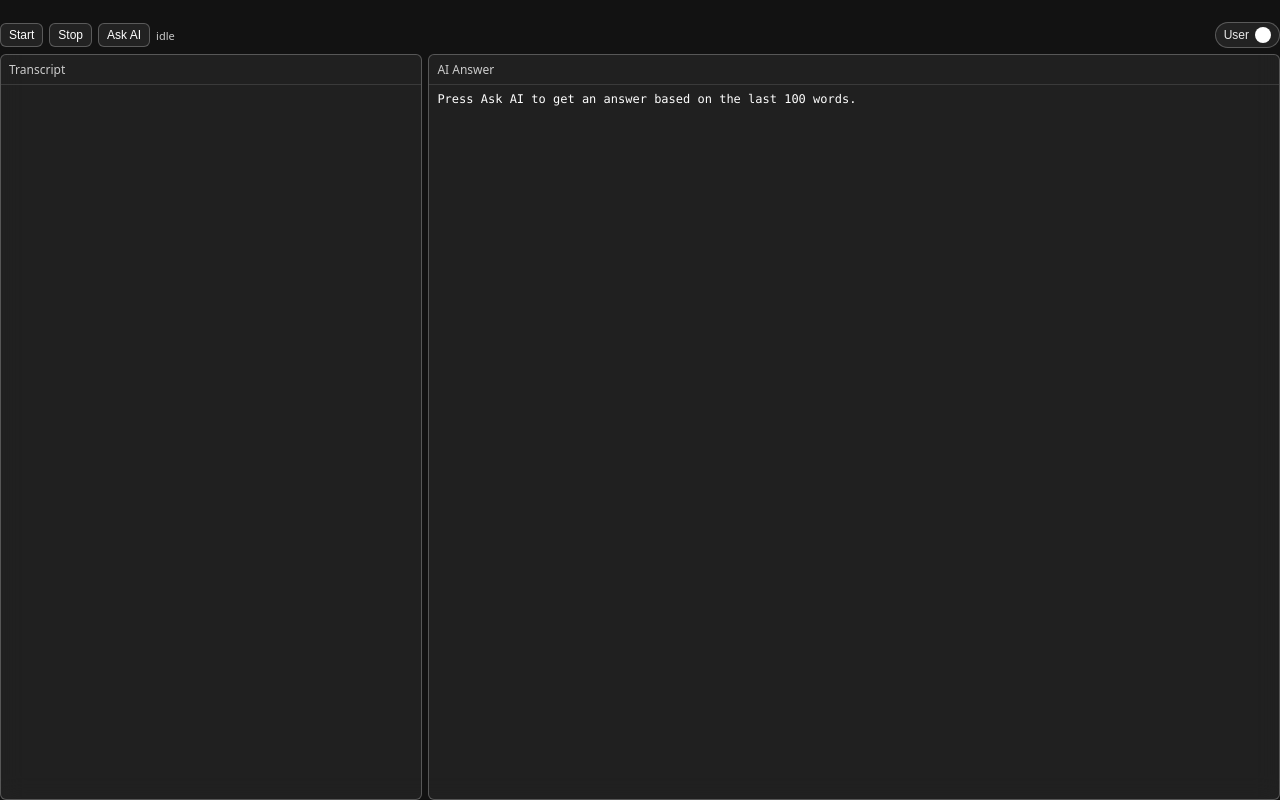
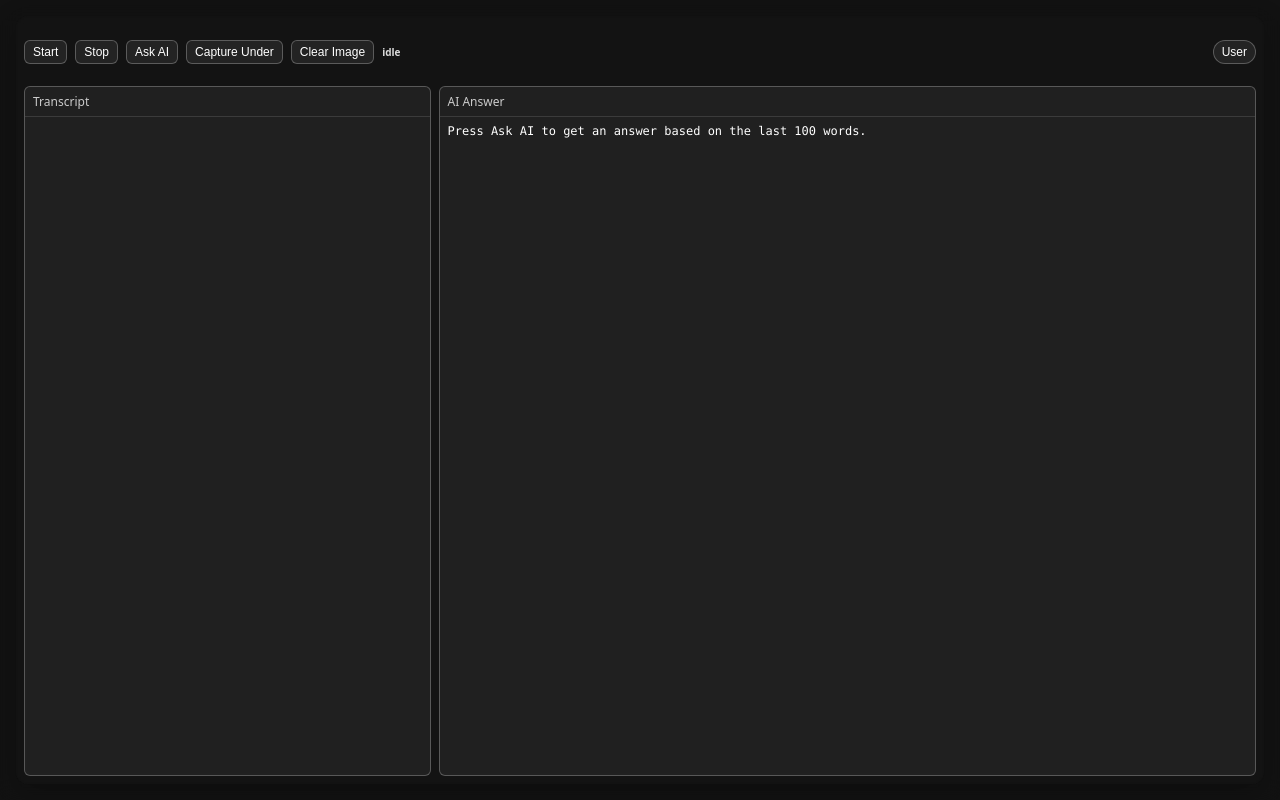
Before and after one commit to SharkFishDeveloper/Cluley-clone, a React (Vite) app: page / in a window 1280 px wide. Built offline with nearby package versions, Linux system fonts and the light colour scheme.

Commit message:
added under image

```diff
--- a/dist-electron/preload.mjs
+++ b/dist-electron/preload.mjs
@@ -20,3 +20,6 @@ electron.contextBridge.exposeInMainWorld("ipcRenderer", {
   // You can expose other APTs you need here.
   // ...
 });
+electron.contextBridge.exposeInMainWorld("electronAPI", {
+  getUnderlayCropInfo: () => electron.ipcRenderer.invoke("get-underlay-crop-info")
+});
--- a/src/App.css
+++ b/src/App.css
@@ -251,3 +251,15 @@ html, body, #root {
 /* .toggle-label {
   padding-left: 10px;
 } */
+
+.status.idle { background-color: #6366f1; }
+.status.connecting { background-color: #f59e0b; }
+.status.connected { background-color: #10b981; }
+.status.paused { background-color: #f97316; }
+.status.error { background-color: #ef4444; }
+
+.status {
+  font-size: 0.875rem;
+  font-weight: 600;
+  color: white; /* keep text white always */
+}
--- a/src/components/Home.jsx
+++ b/src/components/Home.jsx
@@ -34,11 +34,14 @@ function lastNWords(text, n = 100) {
 }
 
 export default function Home() {
-  const [status, setStatus] = useState("idle");     // idle | connecting | connected | paused | error
+  const [status, setStatus] = useState("idle");
   const [finalText, setFinalText] = useState("");
   const [partialText, setPartialText] = useState("");
   const [aiAnswer, setAiAnswer] = useState("");
   const [showTranscript, setShowTranscript] = useState(true);
+
+  const [shots, setShots] = useState([]); // dataURLs
+  const overlayRef = useRef(null);
 
   const wsRef = useRef(null);
   const mediaRef = useRef(null);
@@ -126,13 +129,16 @@ export default function Home() {
   };
   const stop = async () => {
     try {
-      if (processorRef.current) { try { processorRef.current.disconnect(); } catch {}; processorRef.current.onaudioprocess = null; processorRef.current = null; }
-      if (sourceRef.current) { try { sourceRef.current.disconnect(); } catch {}; sourceRef.current = null; }
+      if (processorRef.current) { try { processorRef.current.disconnect(); } catch {} processorRef.current.onaudioprocess = null; processorRef.current = null; }
+      if (sourceRef.current) { try { sourceRef.current.disconnect(); } catch {} sourceRef.current = null; }
       if (mediaRef.current) { mediaRef.current.getTracks().forEach(t => t.stop()); mediaRef.current = null; }
-      if (audioCtxRef.current) { try { await audioCtxRef.current.close(); } catch {}; audioCtxRef.current = null; }
+      if (audioCtxRef.current) { try { await audioCtxRef.current.close(); } catch {} audioCtxRef.current = null; }
     } finally { isPausedRef.current = false; }
     const ws = wsRef.current;
-    if (ws && ws.readyState === WebSocket.OPEN) { try { ws.send(JSON.stringify({ type: "stop" })); } catch {}; try { ws.close(); } catch {} }
+    if (ws && ws.readyState === WebSocket.OPEN) {
+      try { ws.send(JSON.stringify({ type: "stop" })); } catch {}
+      try { ws.close(); } catch {}
+    }
     wsRef.current = null; setStatus("idle");
   };
 
@@ -142,57 +148,140 @@ export default function Home() {
     try { wsRef.current?.send(JSON.stringify({ type: "ask_ai", text })); } catch (e) { console.error(e); }
   };
 
+  // Capture exactly what's "under" the overlay window (Electron)
+  const captureUnderOverlay = async () => {
+    try {
+      const info = await window.electronAPI.getUnderlayCropInfo();
+      const { sourceId, crop } = info;
+
+      // eslint-disable-next-line no-undef
+      const stream = await navigator.mediaDevices.getUserMedia({
+        audio: false,
+        video: {
+          mandatory: {
+            chromeMediaSource: "desktop",
+            chromeMediaSourceId: sourceId
+          }
+        }
+      });
+
+      const video = document.createElement("video");
+      video.srcObject = stream;
+      await video.play();
+
+      await new Promise((resolve) => {
+        if (video.readyState >= 2) resolve();
+        else video.onloadeddata = () => resolve();
+      });
+
+      const canvas = document.createElement("canvas");
+      canvas.width = crop.width;
+      canvas.height = crop.height;
+      const ctx = canvas.getContext("2d");
+      ctx.drawImage(
+        video,
+        crop.x, crop.y, crop.width, crop.height, // src
+        0, 0, crop.width, crop.height            // dst
+      );
+
+      stream.getTracks().forEach(t => t.stop());
+
+      const dataUrl = canvas.toDataURL("image/png");
+      setShots(prev => [dataUrl, ...prev]);
+    } catch (e) {
+      console.error("Underlay capture failed:", e);
+    }
+  };
+
+  const clearImage = () => setShots([]); // remove image(s) from view
+
   const isRecording = status === "connected";
   const isPaused = status === "paused";
 
   return (
-    <div className="overlay-root">
-      <div className="window" role="group" aria-label="Voice overlay">
-        <div className="titlebar" title="Drag me" />
+    <div
+      className="overlay-root"
+      ref={overlayRef}
+      style={{
+        position: "fixed",
+        inset: 16,
+        borderRadius: 12,
+        overflow: "hidden",
+        boxShadow: "0 10px 30px rgba(0,0,0,0.25)",
+        backdropFilter: "blur(6px)",
+        backgroundColor: "rgba(20,20,20,0.6)"
+      }}
+    >
+      <div className="window" role="group" aria-label="Voice overlay" style={{ height: "100%", display: "flex", flexDirection: "column" }}>
+        <div className="titlebar" title="Drag me" style={{ height: 10 }} />
 
-        <div className="controls">
-          <div className="left-controls">
+        <div className="controls" style={{ display: "flex", justifyContent: "space-between", padding: 8 }}>
+          <div className="left-controls" style={{ display: "flex", gap: 8 }}>
             <button className="btn solid" onClick={start} disabled={status === "connecting" || isRecording || isPaused}>Start</button>
             {isRecording && <button className="btn" onClick={pause}>Pause</button>}
             {isPaused && <button className="btn" onClick={resume}>Resume</button>}
             <button className="btn" onClick={stop} disabled={status === "idle"}>Stop</button>
             <button className="btn" onClick={askAI} disabled={!finalText.trim() && !partialText.trim()}>Ask AI</button>
-            <span className={`status ${status}`}>{status}</span>
+
+            {/* Capture & Clear */}
+            <button className="btn" onClick={captureUnderOverlay}>Capture Under</button>
+            <button className="btn" onClick={clearImage} disabled={!shots.length}>Clear Image</button>
+
+            <span className="status" style={{ fontSize: 10, display: "flex", alignItems: "center" }}>
+              {status.charAt(0).toUpperCase() + status.slice(1, 5)}
+            </span>
           </div>
-          {/* tiny toggle to hide/show transcript */}
+
           <button
-  className={`toggle ${showTranscript ? "on" : "off"}`}
-  onClick={() => setShowTranscript(s => !s)}
-  title={showTranscript ? "Hide transcript" : "Show transcript"}
->
-  <span className="toggle-text">{showTranscript ? "User" : "Off"}</span>
-  <span className="knob"></span>
-</button>
+            className={`toggle ${showTranscript ? "on" : "off"}`}
+            onClick={() => setShowTranscript((s) => !s)}
+            title={showTranscript ? "Hide transcript" : "Show transcript"}
+          >
+            {showTranscript ? "User" : "Off"}
+          </button>
         </div>
 
-        {/* Grid must be allowed to shrink children so inner panes scroll */}
         <div
           className="panes"
-          style={{ gridTemplateColumns: showTranscript ? "minmax(220px, 33%) 1fr" : "1fr" }}
+          style={{
+            display: "grid",
+            gridTemplateColumns: showTranscript ? "minmax(220px, 33%) 1fr" : "1fr",
+            gap: 8,
+            padding: 8,
+            minHeight: 0,
+            flex: 1
+          }}
         >
           {showTranscript && (
-            <div className="pane">
+            <div className="pane" style={{ display: "flex", flexDirection: "column", minHeight: 0 }}>
               <div className="pane-title">Transcript</div>
-              {/* This body scrolls when long */}
-              <div className="pane-body">
+              <div className="pane-body" style={{ overflow: "auto" }}>
                 <pre className="pre-area">
                   {finalText}
                   {partialText && status !== "paused" && `${partialText} ▌`}
                   {status === "paused" && "[Paused — not recording]"}
                 </pre>
+
+                {/* ✅ Show the image ONLY in the transcript pane */}
+                {shots[0] && (
+                  <div style={{ marginTop: 12 }}>
+                    <div style={{ fontSize: 12, opacity: 0.75, marginBottom: 6 }}>
+                      Last capture (under overlay):
+                    </div>
+                    <img
+                      src={shots[0]}
+                      alt="underlay capture"
+                      style={{ maxWidth: "100%", borderRadius: 6, display: "block" }}
+                    />
+                  </div>
+                )}
               </div>
             </div>
           )}
 
-          <div className="pane">
+          <div className="pane" style={{ display: "flex", flexDirection: "column", minHeight: 0 }}>
             <div className="pane-title">AI Answer</div>
-            {/* This body also scrolls when long */}
-            <div className="pane-body">
+            <div className="pane-body" style={{ overflow: "auto" }}>
               <pre className="pre-area">
                 {aiAnswer || "Press Ask AI to get an answer based on the last 100 words."}
               </pre>
```
Also changed, not shown: dist-electron/main.js (+20 -2 lines), electron/main.ts (+86 -8 lines), electron/preload.ts (+11 -1 lines).
